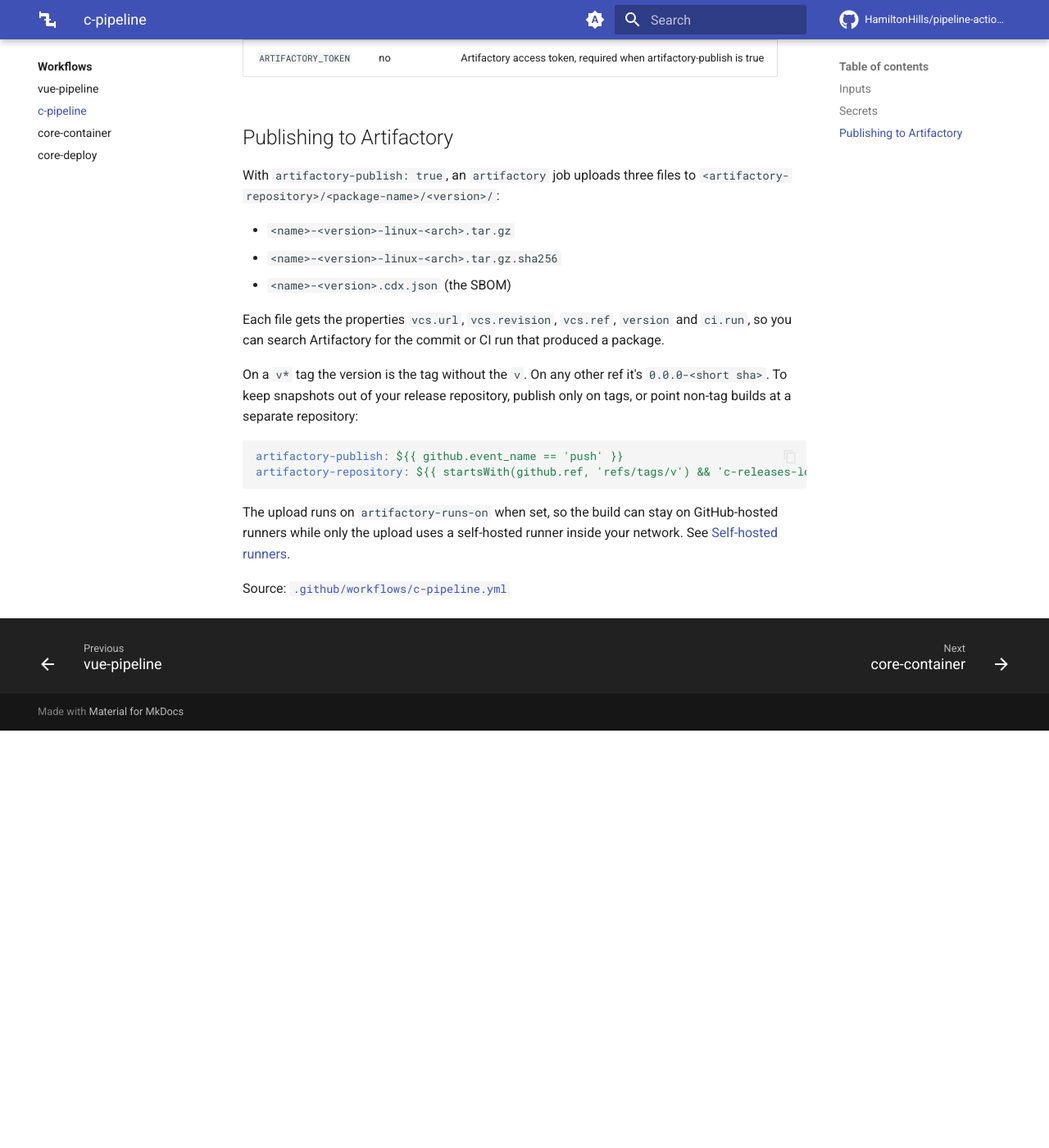
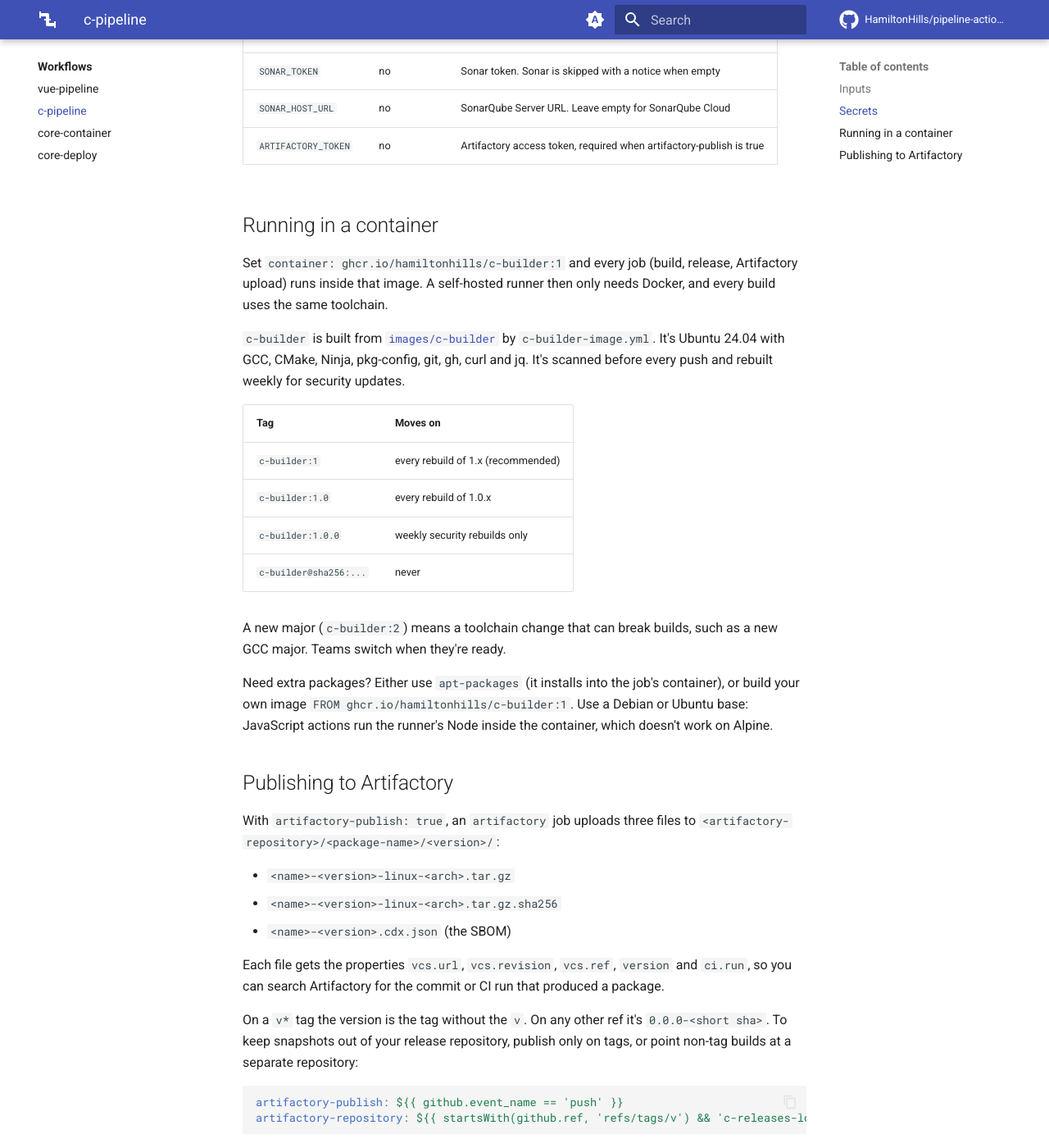
Before and after one commit to HamiltonHills/pipeline-actions, an MkDocs documentation site: the page built from docs/workflows/c-pipeline.md, in a window 1280 px wide and 1400 px high, scrolled down 2161 px. Shown: the whole window at 82% size. Built offline with MkDocs 1.6.1 and Material for MkDocs 9.7.7, drawn with Linux system fonts in a browser that asks for light colours; comment, search, counter and statistics services are not loaded; before the commit the page ends 3052 px from its top, so only the background shows below that; some of the changed text lies outside the part shown.

Commit message:
Add c-builder image and container input for c-pipeline (#17)
Self-hosted runners only need Docker: the toolchain comes from the image.

- images/c-builder: Ubuntu 24.04 (digest-pinned) with GCC, CMake, Ninja,
  pkg-config, git, gh, curl, jq. Versioned by images/c-builder/VERSION.
- c-builder-image.yml: build + SBOM + Trivy via core-container.yml on PRs;
  on main and weekly, push, attest, tag X.Y.Z / X.Y / X, then run
  c-pipeline inside the pushed digest as a smoke test.
- c-pipeline: `container` input applied to build, release and artifactory
  jobs. Empty keeps running on the runner.
- c/build: skip sudo when already root (container jobs).
- ci: test-c-pipeline runs the whole C pipeline without a container.
- dependabot: docker updates for the base image digest.
- Docs: running in a container, tag policy, runner setup.

Co-authored-by: Claude Opus 5.5 <noreply@anthropic.com>

```diff
--- a/docs/workflows/c-pipeline.md
+++ b/docs/workflows/c-pipeline.md
@@ -40,6 +40,7 @@ See [Examples](../examples.md) for a complete caller.
 | `artifactory-path` | string | no | `''` | Directory inside the repository. Defaults to &lt;package-name&gt;/&lt;version&gt; |
 | `runs-on` | string | no | `ubuntu-latest` | Runner label for the build and release jobs |
 | `artifactory-runs-on` | string | no | `''` | Runner label for the Artifactory upload job, e.g. a self-hosted runner that can reach your Artifactory. Defaults to runs-on |
+| `container` | string | no | `''` | Image to run every job in, e.g. ghcr.io/hamiltonhills/c-builder:1. The runner then only needs Docker. Empty runs directly on the runner |
 
 ## Secrets
 
@@ -48,6 +49,32 @@ See [Examples](../examples.md) for a complete caller.
 | `SONAR_TOKEN` | no | Sonar token. Sonar is skipped with a notice when empty |
 | `SONAR_HOST_URL` | no | SonarQube Server URL. Leave empty for SonarQube Cloud |
 | `ARTIFACTORY_TOKEN` | no | Artifactory access token, required when artifactory-publish is true |
+
+## Running in a container
+
+Set `container: ghcr.io/hamiltonhills/c-builder:1` and every job (build,
+release, Artifactory upload) runs inside that image. A self-hosted runner then
+only needs Docker, and every build uses the same toolchain.
+
+`c-builder` is built from [`images/c-builder`](https://github.com/HamiltonHills/pipeline-actions/tree/main/images/c-builder)
+by `c-builder-image.yml`. It's Ubuntu 24.04 with GCC, CMake, Ninja,
+pkg-config, git, gh, curl and jq. It's scanned before every push and rebuilt
+weekly for security updates.
+
+| Tag | Moves on |
+|---|---|
+| `c-builder:1` | every rebuild of 1.x (recommended) |
+| `c-builder:1.0` | every rebuild of 1.0.x |
+| `c-builder:1.0.0` | weekly security rebuilds only |
+| `c-builder@sha256:...` | never |
+
+A new major (`c-builder:2`) means a toolchain change that can break builds,
+such as a new GCC major. Teams switch when they're ready.
+
+Need extra packages? Either use `apt-packages` (it installs into the job's
+container), or build your own image `FROM ghcr.io/hamiltonhills/c-builder:1`.
+Use a Debian or Ubuntu base: JavaScript actions run the runner's Node inside
+the container, which doesn't work on Alpine.
 
 ## Publishing to Artifactory
 
```
Also changed, not shown: README.md (+2 -0 lines), docs/things-to-know.md (+7 -1 lines), 7 other files.
